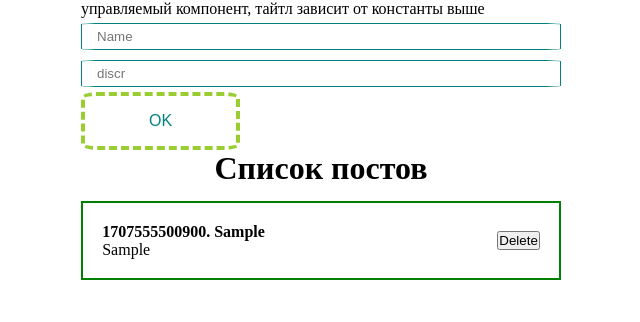
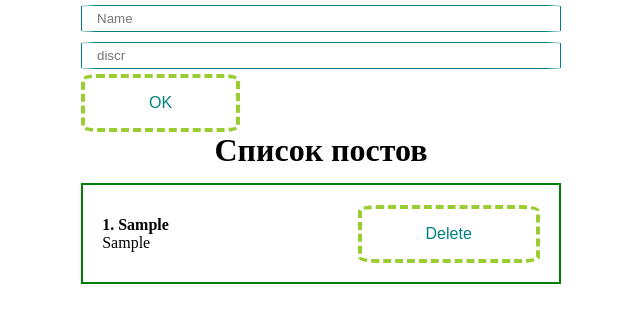
Before and after one commit to Jhon-Crow/react-first-project, a React (Create React App) app: page / in a window 1280 px wide. Both pictures are taken after typing "Sample", "Sample" into the empty fields and a click on the button "OK". Shown: the top 322 px of the page, without its empty margins (319-959 px from the left). Built offline with nearby package versions, Linux system fonts and the light colour scheme.

Commit message:
1h 04min

```diff
--- a/src/App.js
+++ b/src/App.js
@@ -6,78 +6,24 @@
 import Postlist from "./components/Postlist";
 import MyButton from "./components/UI/button/MyButton";
 import MyInput from "./components/UI/input/MyInput";
+import PostForm from "./components/PostForm";
 
 function App() {
     const [posts, setPosts] = useState([ //передаём массив объектов
-        // {id: 1, title: 'JS (from props)', body: 'description (from props.post.body)'},
-        // {id: 2, title: 'TESTeY)', body: 'description (from props.post.body)'},
-        // {id: 3, title: 'STeY', body: 'description (from props.post.body)'},
-        // {id: 4, title: 'TEST', body: 'lorem10'},
-        // {id: 5, title: 'testingg', body: 'description (from props.post.body)'}
+
     ])
-    //
-    // const [posts2, setPosts2] = useState([ //передаём массив объектов
-    //     {id: 1, title: '2', body: 'descr22ion (from props.post.body)'},
-    //     {id: 2, title: '222', body: 'description (from props.post.body)'},
-    //     {id: 4, title: '22222', body: 'lorem22'},
-    //     {id: 5, title: '2222222222', body: '2222 (from props.post.body)'}
-    // ])
 
-    // const [title, setTitle] = useState('')
-    // const [body, setBody] = useState('')
-    const [post, setPost] = useState({title: '', body: ''})
-
-
-    // const bodyInputRef = useRef(); //ссылка
-    const addNewPost = (e) => {
-        e.preventDefault()
-        // const newPost = {
-        //     id: Date.now(),
-        //     title,
-        //     body
-        // }
-        setPosts([...posts, {...post, id: Date.now()}]) //разворачиваем старый массив, дабовляем новый пост
-        setPost({title: '', body: ''})
-        // setTitle('')
-        // setBody('')
-
-
-        // console.log(title)
-        // console.log(body)
-        // console.log(bodyInputRef.current.value)
+    const createPost = (newPost)=> {
+        setPosts([...posts, newPost])
     }
 
-
-    // const [likes, setLikes] = useState(5);
-    // const [value, setValue] = useState('inp txt ') //значение, передать новое значение
-
-    // function increment() {
-    //    setLikes(likes + 1)
-    // }
-    //
-    // function decrement() {
-    //     setLikes(likes - 1)
-    // }
+    const removePost = (post) => {
+        setPosts(posts.filter(p => p.id !== post.id))
+    }
 
   return (
     <div className="App">
-        <form>
-            управляемый компонент, тайтл зависит от константы выше
-            <MyInput
-                value={post.title}
-                onChange={e => setPost({...post, title: e.target.value})}
-                // при изменении значение цели передаётся в состояние title
-                type='text'
-                placeholder='Name'/>
-            {/*/!*<input ref={bodyInputRef} type='text'/>*!/ неуправляемый*/}
-            <MyInput
-                value={post.body}
-                // onChange={e => setBody(e.target.value)}
-                onChange={e => setPost({...post, body: e.target.value})}//перетираем только нужное
-                type='text'
-                placeholder='discr'/>
-            <MyButton onClick={addNewPost}>OK</MyButton>
-        </form>
+
 
 
 
@@ -86,15 +32,18 @@
         {/*<Postlist posts={posts2} title='title TEST 2'/>*/}
 
 
-
+        <PostForm create={createPost}/>
         <h1 style={{textAlign: "center"}}>
             Список постов
         </h1>
+
+        <Postlist remove={removePost} posts={posts}/>
+
         {/*берём массив posts, через мап обращаемся к каждому элементу и перобразуем в реакт элемент*/}
-        {posts.map(post =>
-            // обязательно указать key - уникальный статичный ключ
-            <PostItem post={post} key={post.id}/>
-        )}
+        {/*{posts.map(post =>*/}
+        {/*    // обязательно указать key - уникальный статичный ключ*/}
+        {/*    <PostItem post={post} key={post.id}/>*/}
+        {/*)}*/}
 
 
         {/*<PostItem post={{id: 1, title: 'JS (from props)', body: 'description (from props.post.body)'}}/>*/}
--- /dev/null
+++ b/src/components/PostForm.jsx
@@ -0,0 +1,40 @@
+import React, {useState} from 'react';
+import MyInput from "./UI/input/MyInput";
+import MyButton from "./UI/button/MyButton";
+
+const PostForm = ({create}) => {
+    const [post, setPost] = useState({title: '', body: ''})
+
+
+    const addNewPost = (e) => {
+        e.preventDefault()
+        const newPost = {
+            ...post, id: Date.now()
+        }
+        create(newPost)
+        setPost({title: '', body: ''})
+    }
+
+    return (
+        <div>
+            <form>
+                <MyInput
+                    value={post.title}
+                    onChange={e => setPost({...post, title: e.target.value})}
+                    // при изменении значение цели передаётся в состояние title
+                    type='text'
+                    placeholder='Name'/>
+                {/*/!*<input ref={bodyInputRef} type='text'/>*!/ неуправляемый*/}
+                <MyInput
+                    value={post.body}
+                    // onChange={e => setBody(e.target.value)}
+                    onChange={e => setPost({...post, body: e.target.value})}//перетираем только нужное
+                    type='text'
+                    placeholder='discr'/>
+                <MyButton onClick={addNewPost}>OK</MyButton>
+            </form>
+        </div>
+    );
+};
+
+export default PostForm;
--- a/src/components/PostItem.jsx
+++ b/src/components/PostItem.jsx
@@ -1,17 +1,18 @@
 import React from 'react';
+import MyButton from "./UI/button/MyButton";
 
 const PostItem = (props) => {
 
     return (
         <div className='post'>
             <div className="post__content">
-                <strong>{props.post.id}. {props.post.title}</strong>
+                <strong>{props.number}. {props.post.title}</strong>
                 <div>
                     {props.post.body}
                 </div>
             </div>
             <div className="post__btns">
-                <button>Delete</button>
+                <MyButton onClick={() => props.remove(props.post)}>Delete</MyButton>
             </div>
         </div>
     );
--- a/src/components/Postlist.jsx
+++ b/src/components/Postlist.jsx
@@ -1,7 +1,7 @@
 import React from 'react';
 import PostItem from "./PostItem";
 
-const Postlist = ({posts, title}) => {
+const Postlist = ({posts, title, remove}) => {
     return (
         <div>
             <h1 style={{textAlign: "center"}}>
@@ -10,7 +10,7 @@
             {/*берём массив posts, через мап обращаемся к каждому элементу и перобразуем в реакт элемент*/}
             {posts.map((post, index) =>
                 // обязательно указать key - уникальный статичный ключ
-                <PostItem number={index + 1} post={post} key={post.id}/>
+                <PostItem remove={remove} number={index + 1} post={post} key={post.id}/>
             )}
         </div>
     );
```
